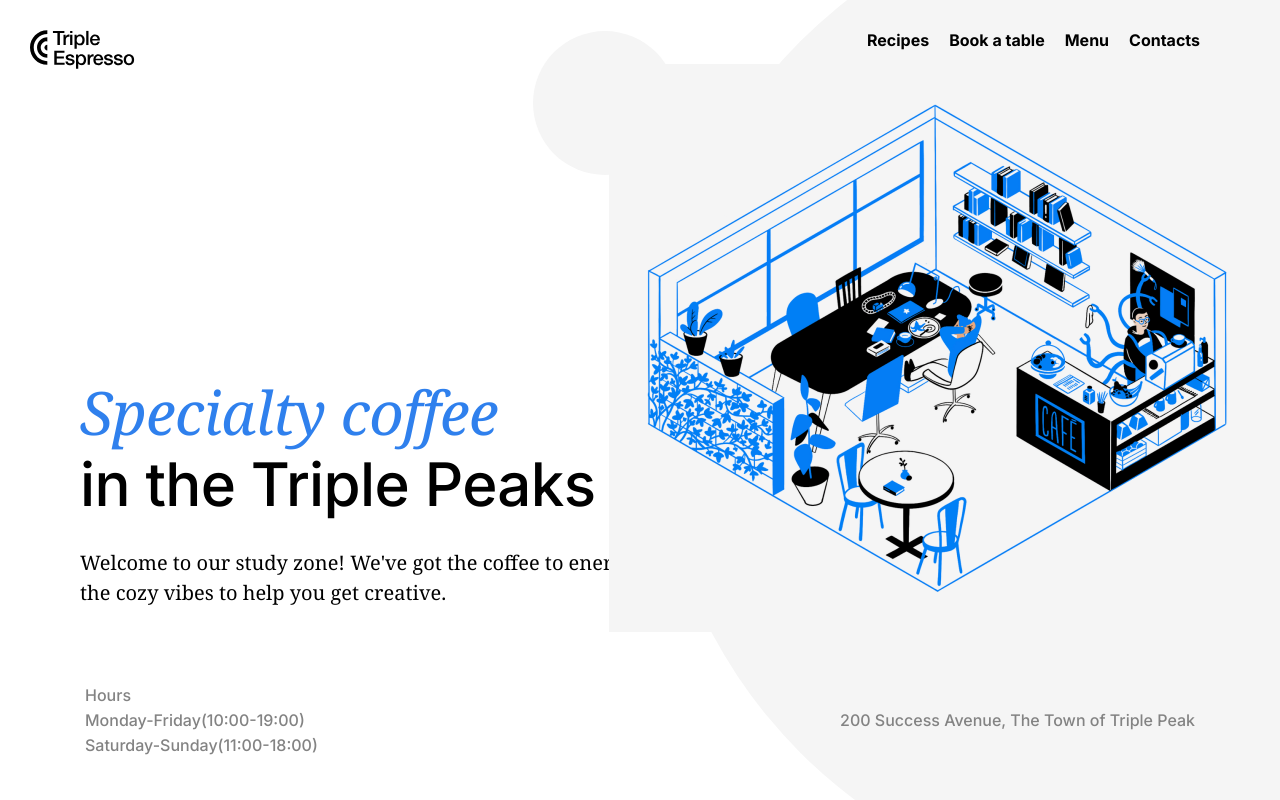
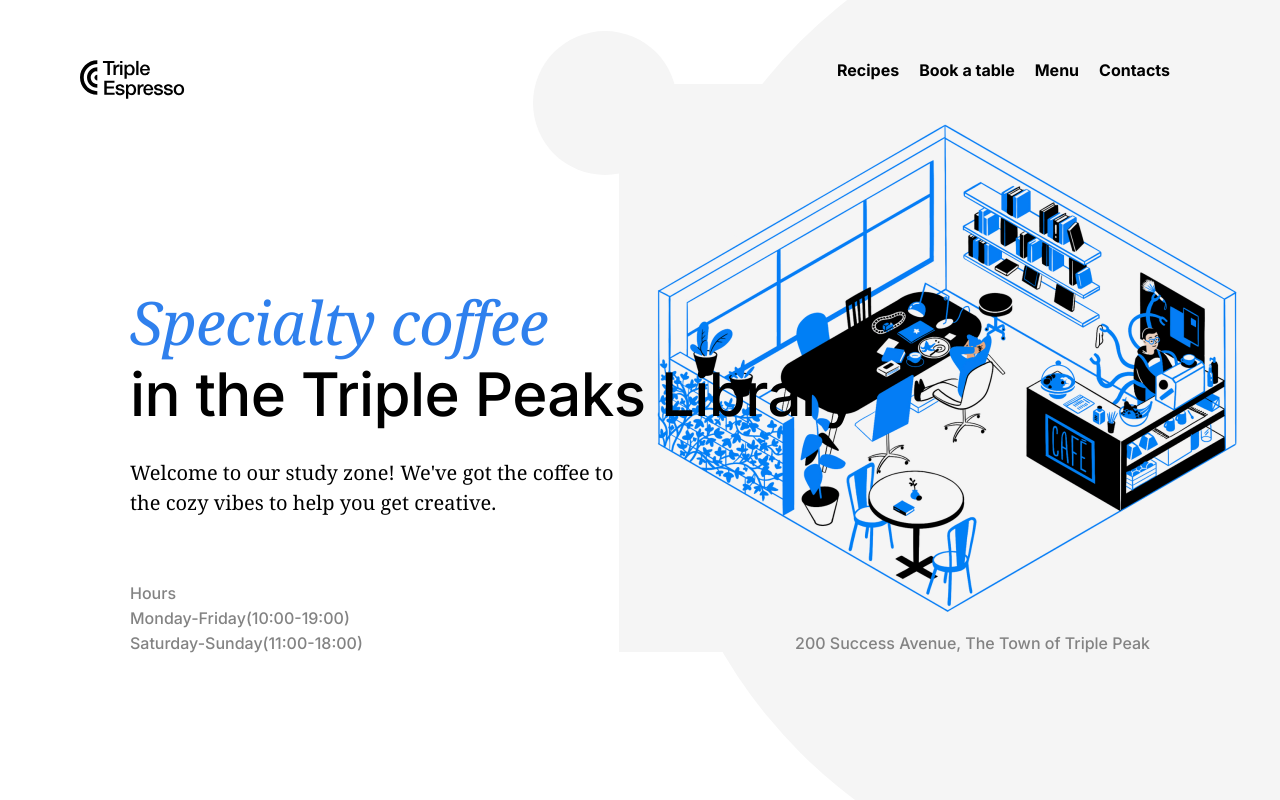
Before and after one commit to die-zarry/se_project_coffeeshop, a plain HTML site: page index.html in a window 1280 px wide. Shown: the top 800 px of the page. Drawn offline with Linux system fonts and the light colour scheme.

Commit message:
corecting the fonts and positioning header title

```diff
--- a/blocks/about.css
+++ b/blocks/about.css
@@ -1,13 +1,14 @@
 .contacts {
   background-color: #0a2850;
-  padding: 0 ;
+  padding: 0;
+  margin: 0;
   color: #fff;
   overflow: hidden;
   display: flex;
   flex-wrap: wrap;
   position: relative;
   box-sizing: border-box;
-  gap: 300px;
+  row-gap: 300px;
 }
 
 @keyframes pulsate {
@@ -44,6 +45,8 @@
   align-self: baseline;
   color: #fff;
   z-index: 1;
+  padding: 0;
+  margin: 0;
 }
 
 .about__circle {
@@ -63,6 +66,7 @@
   font-weight: normal;
   font-size: 20px;
   line-height: 30px;
+  padding: 0;
 }
 
 .about__paragraph:last-child {
--- a/blocks/card.css
+++ b/blocks/card.css
@@ -17,6 +17,7 @@
   font-weight: bold;
   font-size: 20px;
   line-height: 30px;
+  font-family: "Inter";
 }
 
 .card__list-item {
@@ -27,6 +28,8 @@
   line-height: 20px;
   justify-content: space-between;
   gap: 5px;
+  font-family: "Noto Serif";
+  font-style: normal;
 }
 
 .card__list-divider {
--- a/blocks/footer.css
+++ b/blocks/footer.css
@@ -14,11 +14,15 @@
   /* align-content: flex-start; */
   gap: 900px;
   /* padding: 60px 80px; */
+  padding: 0;
+  margin: 0;
 }
 
 .footer__logo {
   width: 105px;
   height: 39px;
+  padding: 0;
+  margin: 0;
 }
 
 .footer__social-heading {
--- a/blocks/header.css
+++ b/blocks/header.css
@@ -1,67 +1,63 @@
 .header {
+  /* margin: 0;
+  padding: 0; */
+  min-height: 720px;
+  max-height: 800px;
   display: flex;
   flex-direction: column;
   height: 100vh;
   max-height: 800px;
-  padding: 30px 80px 40px;
+  padding: 30px 50px 80px;
   position: relative;
   box-sizing: border-box;
   background-color: #ffffff;
   background-image: url("../images/background_header.svg");
   background-repeat: no-repeat;
   background-size: cover;
+  overflow: hidden;
 }
 
 .header__title {
   max-width: 729px;
   font-size: 60px;
   line-height: 72px;
-  margin: 183px 0 0;
+  margin: 183px 0 0 80px;
   letter-spacing: -0.6px;
   font-weight: 500;
   font-style: normal;
   font-family: "Inter";
+  z-index: 1;
 }
 
 .header__description {
   font-size: 20px;
   line-height: 30px;
   max-width: 683px;
-  margin: 28px 0 0;
+  margin: 28px 0 60px 80px;
   font-style: normal;
   font-weight: normal;
   font-family: "Noto Serif";
 }
 
 .header__image {
-  /* z-index: 1; */
-  /* max-width: 636px; */
   position: absolute;
-  top: -60px;
-  right: 20px;
+  top: -40px;
+  right: 10px;
   width: 646px;
   height: 568px;
   margin: 124px 5px;
-}
-
-.header__footer {
-  margin-top: auto;
-  width: 100%;
-  display: flex;
-  align-items: center;
-  justify-content: space-between;
-  box-sizing: border-box;
-  font-style: normal;
-  font-weight: 500;
-  font-size: 16px;
-  line-height: 20px;
-  color: #838383;
-  font-family: "Inter";
+  padding: 0;
+  z-index: 0;
+  margin-right: 5px;
 }
 
 .header__link {
   color: #2f80ed;
   text-decoration: none;
+}
+
+.header__link:hover {
+  color: #1f69c9;
 }
 
 .header__address {
@@ -83,11 +79,27 @@
   display: flex;
 }
 
-.header__paragraphs {
-  margin: 5px;
-  align-items: center;
+.header__footer {
+  margin: 0;
+  width: 100%;
+  display: flex;
+  align-content: flex-end;
+  justify-content: space-between;
+  box-sizing: border-box;
+  font-style: normal;
+  font-weight: 500;
+  font-size: 16px;
+  line-height: 20px;
+  color: #838383;
+  font-family: "Inter";
+}
+.header__paragraphs:last-child {
+  margin-bottom: 40px;
+  margin-right: 80px;
 }
 
-.header__link:hover {
-  color: #1f69c9;
+.header__paragraphs {
+  margin: 5px 0 0 80px;
+  align-self: flex-end;
+  z-index: 1;
 }
--- a/blocks/menu.css
+++ b/blocks/menu.css
@@ -13,6 +13,8 @@
   font-weight: 500;
   font-size: 44px;
   line-height: 52px;
+  font-family: "Inter";
+  font-style: normal;
 }
 
 .menu__subtitle {
@@ -22,6 +24,8 @@
   font-weight: normal;
   font-size: 20px;
   line-height: 30px;
+  font-family: "Noto Serif";
+  font-style: normal;
 }
 
 .menu__span-accent {
--- a/blocks/nav.css
+++ b/blocks/nav.css
@@ -2,13 +2,16 @@
   /* Add flex properties here */
   display: flex;
   flex-flow: row wrap;
-  justify-content: space-between;
-  margin-bottom: 124px;
+  /* justify-content: space-between; */
+  position: relative;
+  margin: 0;
 }
 
 .nav__logo {
-  position: relative;
-  left: -50px;
+  padding: 0;
+  margin-top: 30px;
+  margin-left: 30px;
+
   width: 105px;
   height: 39px;
 }
@@ -19,7 +22,7 @@
   justify-content: flex-end;
   flex-flow: row wrap;
   padding: 0;
-  margin: 0;
+  margin: 30px 80px 0 0;
   gap: 20px;
   list-style-type: none;
   font-weight: 500;
@@ -28,12 +31,17 @@
   transition: color 2s;
   font-family: "Inter";
   font-style: normal;
+  z-index: 0;
+  position: absolute;
+  top: 30px;
+  right: 30px;
 }
 
 .nav__link {
   color: #000000;
   text-decoration: none;
   font-weight: bold;
+  margin: 0;
 }
 
 .nav__link:hover {
--- a/blocks/page.css
+++ b/blocks/page.css
@@ -6,4 +6,5 @@
   font-size: 16px;
   line-height: 20px;
   margin: 0 auto;
+  padding: 0;
 }
--- a/index.html
+++ b/index.html
@@ -27,13 +27,12 @@
   <body>
     <div class="page">
       <header class="header">
-        <nav class="nav">
+        <nav>
           <img
             src="./images/logo_coffeeshop_dark.svg"
             alt="Triple cofee Shop Logo"
             class="nav__logo"
           />
-          <!-- Putting navigation links in a list is supposed to be the best practice of writing the semantic code since it allows screen readers to pause between each link instead of reading all the links as a sentence. -->
           <ul class="nav__links">
             <li><a class="nav__link" href="#recipes-section">Recipes</a></li>
             <li>
@@ -69,6 +68,7 @@
           </p>
         </div>
       </header>
+
       <main class="content">
         <section class="recipes" id="recipes-section">
           <h2 class="recipes__title">Recipes</h2>
```
